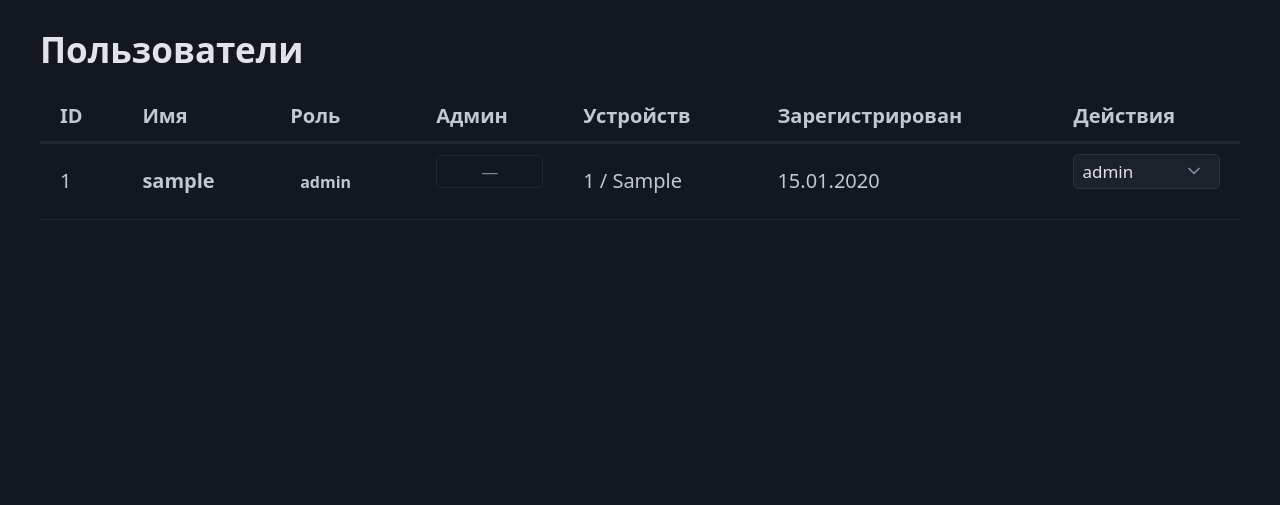
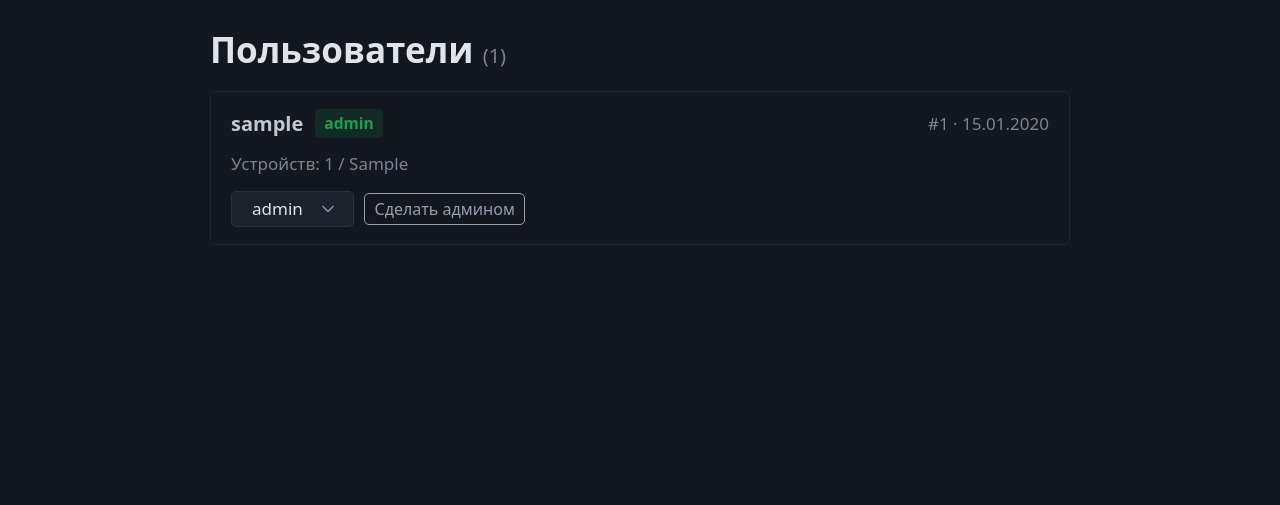
Before and after one commit to Igorek1986/movies-api, a FastAPI app: template templates/admin_dashboard.html in a window 1280 px wide. Shown: the part 113-618 px from the top of the page. Run offline with FastAPI, Linux system fonts and the light colour scheme; the template is opened without the code that fills it: most values are stand-ins (such as "Sample title", 1, 10 or a date in 2020); parts of the project's set-up code (start-up, migrations or seed data) failed here and were passed over; some libraries are stand-ins or nearby versions.

Commit message:
feat: лимиты импорта для простых пользователей + админ-сброс 🚦 rate_limit.py: функции check_import, can_import, reset_import — 1 JSON-импорт в 24 часа для роли simple 🔧 API /import/lampa, /import/lampac: проверка лимита перед обработкой, возврат 429 с таймаутом 🔧 API /myshows/sync: блокировка для simple, доступ только для premium/super 🎨 profiles.html: динамический таймер обратного отсчёта, блокировка форм при превышении лимита 🎨 admin_dashboard.html: кнопка «↺ импорт» для сброса лимита пользователя из админ-панели, карточный дизайн таблицы 🔄 Контекст шаблонов: _import_ctx() добавляет import_allowed и import_wait_sec 🔐 Безопасность: лимиты применяются на уровне аккаунта (user_id), а не устройства 🧹 Рефакторинг: вынесена логика проверки импорта в _check_import_rate_limit()

```diff
--- a/app/api/auth.py
+++ b/app/api/auth.py
@@ -87,6 +87,7 @@ async def _profiles_ctx(request, user, db, **extra) -> dict:
         select(TelegramUser).where(TelegramUser.user_id == user.id)
     )
     tg = tg_result.scalar_one_or_none()
+    import_allowed, import_wait_sec = rate_limit.can_import(user.id) if user.role == "simple" else (True, 0)
     return {
         "request": request,
         "user": user,
@@ -96,6 +97,8 @@ async def _profiles_ctx(request, user, db, **extra) -> dict:
         "tg_username": tg.username if (tg and tg.username) else None,
         "totp_enabled": user.totp_enabled,
         "backup_codes_count": backup_codes_count(user.backup_codes),
+        "import_allowed": import_allowed,
+        "import_wait_sec": import_wait_sec,
         **extra,
     }
 
--- a/app/api/myshows_sync.py
+++ b/app/api/myshows_sync.py
@@ -419,6 +419,9 @@ async def sync_myshows(
     if not current_user:
         raise HTTPException(status_code=401, detail="Необходима авторизация")
 
+    if current_user.role == "simple":
+        raise HTTPException(status_code=403, detail="Синхронизация MyShows доступна только для Premium")
+
     allowed, wait_sec = rate_limit.check_sync(current_user.id)
     if not allowed:
         raise HTTPException(
--- a/app/api/timecodes.py
+++ b/app/api/timecodes.py
@@ -31,6 +31,7 @@ from sqlalchemy import select, delete, func, update
 
 from app.config import get_settings
 from app.db.database import get_db, async_session_maker
+from app import rate_limit
 from app.db.models import Device, Timecode, MediaCard, LampaProfile, User
 from app.api.dependencies import get_device_by_token
 
@@ -51,6 +52,20 @@ def _require_device(device: Device | None) -> Device:
     if not device:
         raise HTTPException(status_code=401, detail="Неверный или отсутствующий token")
     return device
+
+
+async def _check_import_rate_limit(device: Device, db: AsyncSession) -> None:
+    """Для simple-пользователей: 1 JSON-импорт в 24 часа на аккаунт."""
+    user = await db.get(User, device.user_id)
+    if user and user.role == "simple":
+        allowed, wait_sec = rate_limit.check_import(device.user_id)
+        if not allowed:
+            h, m = divmod(wait_sec // 60, 60)
+            wait_str = f"{h} ч {m} мин" if h else f"{m} мин"
+            raise HTTPException(
+                status_code=429,
+                detail=f"Импорт доступен раз в 24 часа. Повторите через {wait_str}.",
+            )
 
 
 async def _assert_profile_allowed(device: Device, profile_id: str, db: AsyncSession) -> None:
@@ -386,6 +401,7 @@ async def import_from_lampac(
     Body: {"123_movie": {"hash1": '{"percent":100,...}'}, ...}
     """
     _require_device(device)
+    await _check_import_rate_limit(device, db)
     await _assert_profile_allowed(device, profile_id or "", db)
 
     rows = []
@@ -426,6 +442,7 @@ async def import_from_lampa(
     В Lampa формате нет card_id — хранится с card_id="lampa_import".
     """
     _require_device(device)
+    await _check_import_rate_limit(device, db)
     await _assert_profile_allowed(device, profile_id or "", db)
 
     rows = []
--- a/templates/admin_dashboard.html
+++ b/templates/admin_dashboard.html
@@ -14,53 +14,58 @@
   </nav>
 </header>
 
-<main class="container" style="padding-top: 1.5rem;">
-  <h2>Пользователи</h2>
+<main class="container" style="padding-top:1.5rem;max-width:860px">
+  <h2>Пользователи <small class="muted" style="font-size:1rem;font-weight:400">({{ users|length }})</small></h2>
 
-  <figure>
-    <table>
-      <thead>
-        <tr>
-          <th>ID</th>
-          <th>Имя</th>
-          <th>Роль</th>
-          <th>Админ</th>
-          <th>Устройств</th>
-          <th>Зарегистрирован</th>
-          <th>Действия</th>
-        </tr>
-      </thead>
-      <tbody>
+  <div style="display:flex;flex-direction:column;gap:.6rem">
     {% for u in users %}
-        <tr>
-          <td>{{ u.id }}</td>
-          <td><strong>{{ u.username }}</strong></td>
-          <td>
+    <div style="padding:.85rem 1rem;border:1px solid var(--pico-table-border-color);border-radius:var(--pico-border-radius)">
+
+      <!-- Шапка карточки: имя + роль + дата -->
+      <div style="display:flex;align-items:center;gap:.6rem;flex-wrap:wrap;margin-bottom:.6rem">
+        <strong>{{ u.username }}</strong>
         <span class="role-badge role-{{ u.role }}">{{ u.role }}</span>
-          </td>
-          <td>
-            <form method="POST" action="/admin/user/{{ u.id }}/toggle-admin" style="margin:0">
-              <button type="submit" class="admin-toggle {% if u.is_admin %}is-admin{% endif %}">
-                {% if u.is_admin %}✅ Да{% else %}—{% endif %}
-              </button>
-            </form>
-          </td>
-          <td>{{ u.device_count }} / {{ u.device_limit }}</td>
-          <td>{{ u.created_at.strftime('%d.%m.%Y') if u.created_at else '—' }}</td>
-          <td>
-            <form method="POST" action="/admin/user/{{ u.id }}/role" class="role-form">
-              <select name="role" onchange="this.form.submit()">
+        {% if u.is_admin %}<span class="role-badge role-admin">admin</span>{% endif %}
+        <span class="muted small" style="margin-left:auto">
+          #{{ u.id }} · {{ u.created_at.strftime('%d.%m.%Y') if u.created_at else '—' }}
+        </span>
+      </div>
+
+      <!-- Метрика: устройств -->
+      <div class="muted small" style="margin-bottom:.75rem">
+        Устройств: {{ u.device_count }} / {{ u.device_limit }}
+      </div>
+
+      <!-- Действия -->
+      <div style="display:flex;align-items:center;gap:.5rem;flex-wrap:wrap">
+
+        <!-- Роль -->
+        <form method="POST" action="/admin/user/{{ u.id }}/role" style="margin:0">
+          <select name="role" onchange="this.form.submit()" class="role-select">
             {% for r in roles %}
             <option value="{{ r }}" {% if r == u.role %}selected{% endif %}>{{ r }}</option>
             {% endfor %}
           </select>
         </form>
-          </td>
-        </tr>
+
+        <!-- Админ -->
+        <form method="POST" action="/admin/user/{{ u.id }}/toggle-admin" style="margin:0">
+          <button type="submit" class="btn-sm outline {% if u.is_admin %}is-admin{% else %}secondary{% endif %}">
+            {% if u.is_admin %}✅ Снять админа{% else %}Сделать админом{% endif %}
+          </button>
+        </form>
+
+        <!-- Сброс лимита импорта (только simple) -->
+        {% if u.role == "simple" %}
+        <form method="POST" action="/admin/user/{{ u.id }}/reset-import" style="margin:0">
+          <button type="submit" class="btn-sm outline secondary" title="Сбросить лимит JSON-импорта">↺ импорт</button>
+        </form>
+        {% endif %}
+
+      </div>
+    </div>
     {% endfor %}
-      </tbody>
-    </table>
-  </figure>
+  </div>
 </main>
 {% endblock %}
 
@@ -68,16 +73,16 @@
 <style>
   .role-badge {
     display: inline-block;
-    padding: .15rem .5rem;
+    padding: .15rem .45rem;
     border-radius: .25rem;
-    font-size: .8rem;
+    font-size: .78rem;
     font-weight: 600;
   }
   .role-simple  { background: var(--pico-secondary-background); color: var(--pico-secondary-foreground); }
   .role-premium { background: #2563eb22; color: #2563eb; }
-  .role-super   { background: #d97706222; color: #d97706; }
-  .role-form select { padding: .2rem .4rem; font-size: .85rem; }
-  .admin-toggle { padding: .15rem .5rem; font-size: .85rem; border: 1px solid var(--pico-muted-border-color); border-radius: .25rem; background: none; cursor: pointer; color: var(--pico-muted-color); }
-  .admin-toggle.is-admin { background: #16a34a22; color: #16a34a; border-color: #16a34a55; }
+  .role-super   { background: #d9770622; color: #d97706; }
+  .role-admin   { background: #16a34a22; color: #16a34a; }
+  .role-select  { padding: .2rem .4rem; font-size: .85rem; width: auto; margin: 0; }
+  .is-admin     { color: #16a34a; border-color: #16a34a55; }
 </style>
 {% endblock %}
```
Also changed, not shown: app/admin.py (+13 -0 lines), app/api/devices.py (+13 -2 lines), app/bot.py (+14 -0 lines), app/rate_limit.py (+38 -0 lines), templates/profiles.html (+29 -0 lines). Lines whose indentation alone changed are shown as unchanged.
